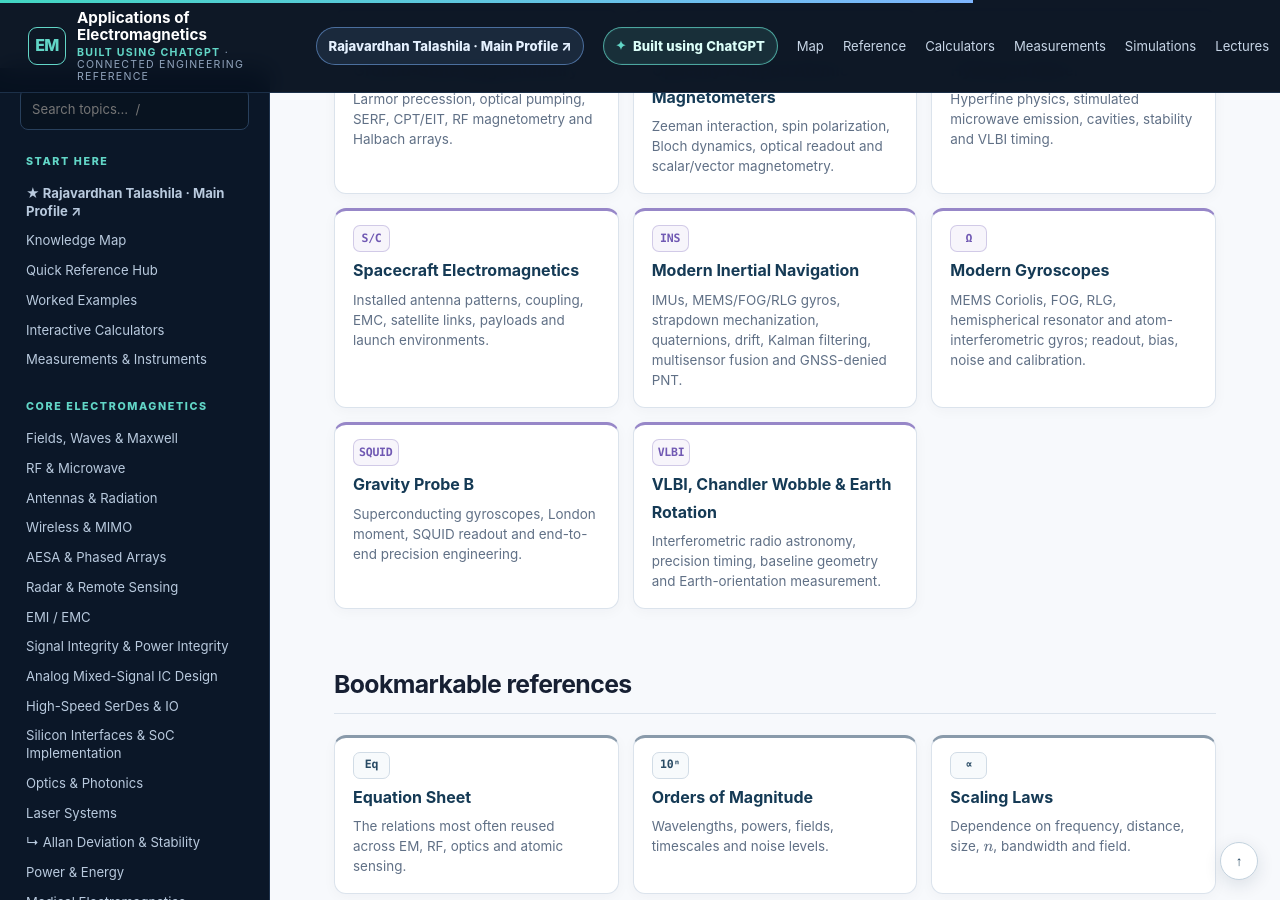
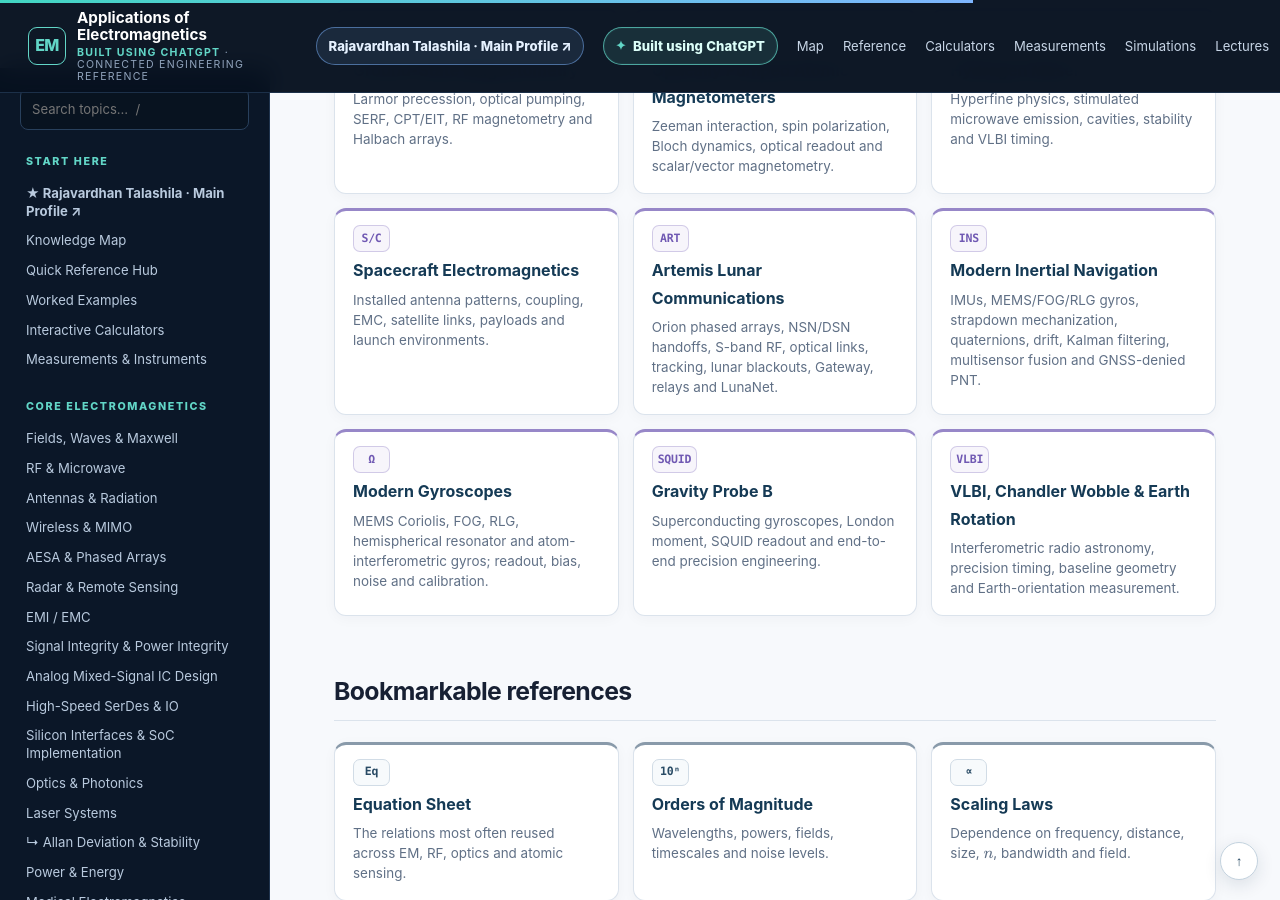
Before and after one commit to RajavardhanT/Electromagnetics_Applications, a Jekyll site: the page built from index.md, in a window 1280 px wide and 900 px high, scrolled down 4450 px. Built offline with Jekyll 4.4.1, drawn with Linux system fonts in a browser that asks for light colours.

Commit message:
Expose Artemis communications on homepage

```diff
--- a/index.md
+++ b/index.md
@@ -125,6 +125,7 @@ description: A connected, practical reference from Maxwell's equations to RF eng
 <a class="reference-card" data-symbol="OPM" href="atomic-magnetometer/"><strong>Optically Pumped Atomic Magnetometers</strong><span>Zeeman interaction, spin polarization, Bloch dynamics, optical readout and scalar/vector magnetometry.</span></a>
 <a class="reference-card" data-symbol="νH" href="hydrogen-maser/"><strong>Hydrogen Maser</strong><span>Hyperfine physics, stimulated microwave emission, cavities, stability and VLBI timing.</span></a>
 <a class="reference-card" data-symbol="S/C" href="computational-em/"><strong>Spacecraft Electromagnetics</strong><span>Installed antenna patterns, coupling, EMC, satellite links, payloads and launch environments.</span></a>
+<a class="reference-card" data-symbol="ART" href="artemis-communications/"><strong>Artemis Lunar Communications</strong><span>Orion phased arrays, NSN/DSN handoffs, S-band RF, optical links, tracking, lunar blackouts, Gateway, relays and LunaNet.</span></a>
 <a class="reference-card" data-symbol="INS" href="inertial-navigation/"><strong>Modern Inertial Navigation</strong><span>IMUs, MEMS/FOG/RLG gyros, strapdown mechanization, quaternions, drift, Kalman filtering, multisensor fusion and GNSS-denied PNT.</span></a>
 <a class="reference-card" data-symbol="Ω" href="modern-gyroscopes/"><strong>Modern Gyroscopes</strong><span>MEMS Coriolis, FOG, RLG, hemispherical resonator and atom-interferometric gyros; readout, bias, noise and calibration.</span></a>
 <a class="reference-card" data-symbol="SQUID" href="gravity-probe-b/"><strong>Gravity Probe B</strong><span>Superconducting gyroscopes, London moment, SQUID readout and end-to-end precision engineering.</span></a>
```
